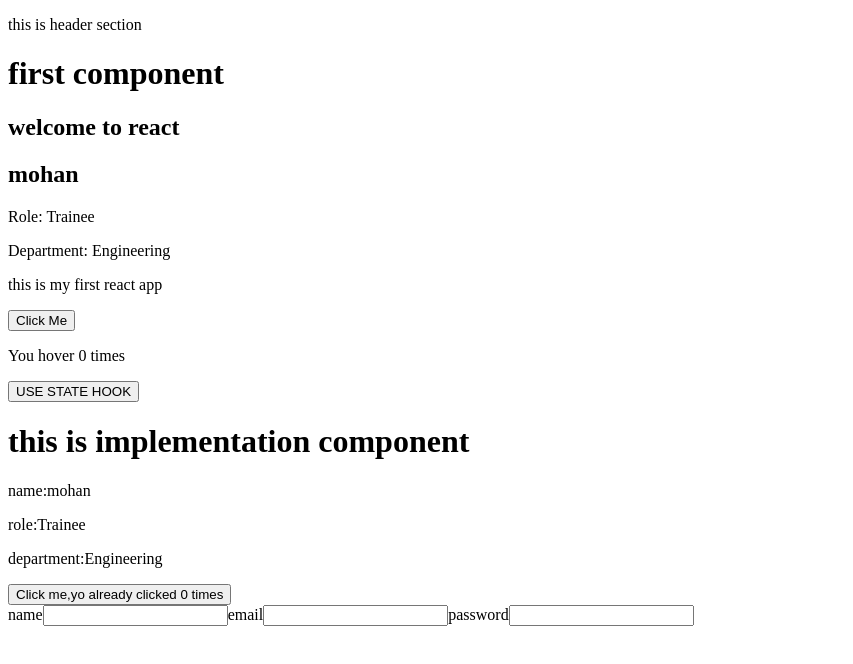
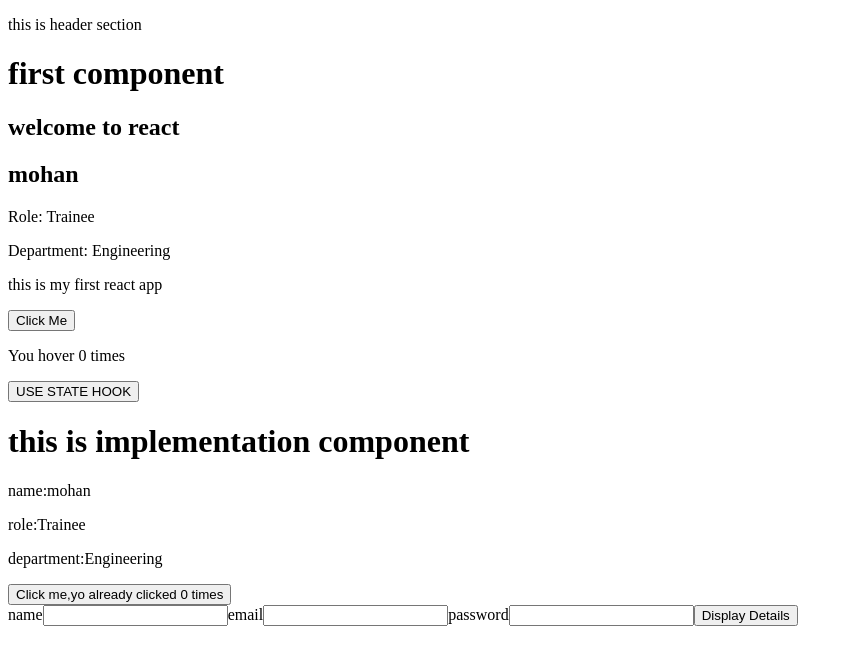
Before and after one commit to mohanpennabadi/React-learnings, a React (Vite) app in the folder my-first-app/: page / in a window 1280 px wide. Shown: the top 664 px of the page, without its empty margins (0-853 px from the left). Built offline with nearby package versions, Linux system fonts and the light colour scheme.

Commit message:
added the button to display details from input

```diff
--- a/my-first-app/src/Form.jsx
+++ b/my-first-app/src/Form.jsx
@@ -12,6 +12,7 @@ function Form(){
         <input type="text" value={email} onChange={(e)=>setEmail(e.target.value)} />
         <label>password</label>
         <input type="password" value={password} onChange={(e)=>setPassword(e.target.value)} />
+        <button onClick={()=>(name&&email&&password)?alert(`name:${name},email:${email},password:${password}`):alert('Please fill in all fields!')}>Display Details</button>
 
     </div>
     </>
```
